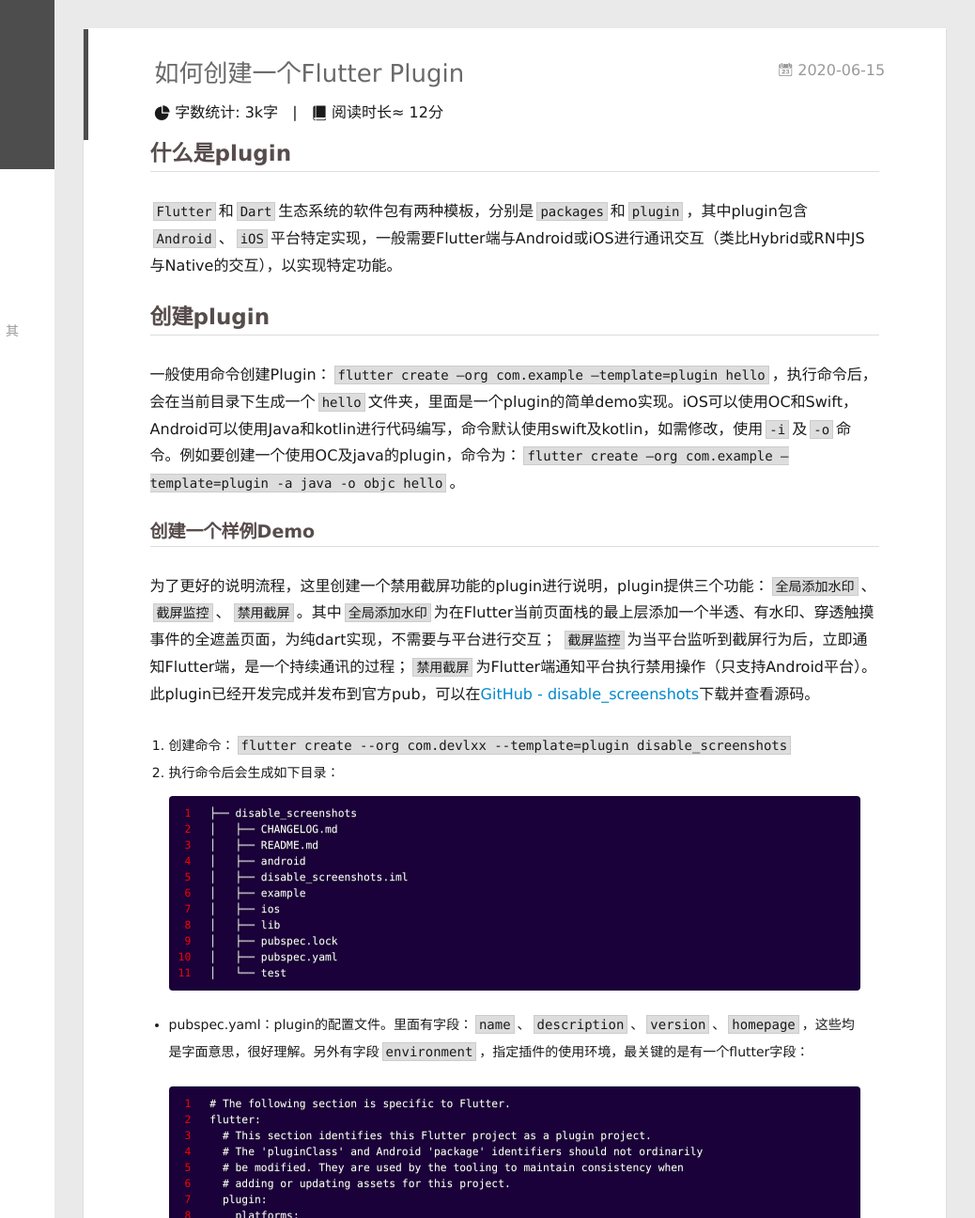
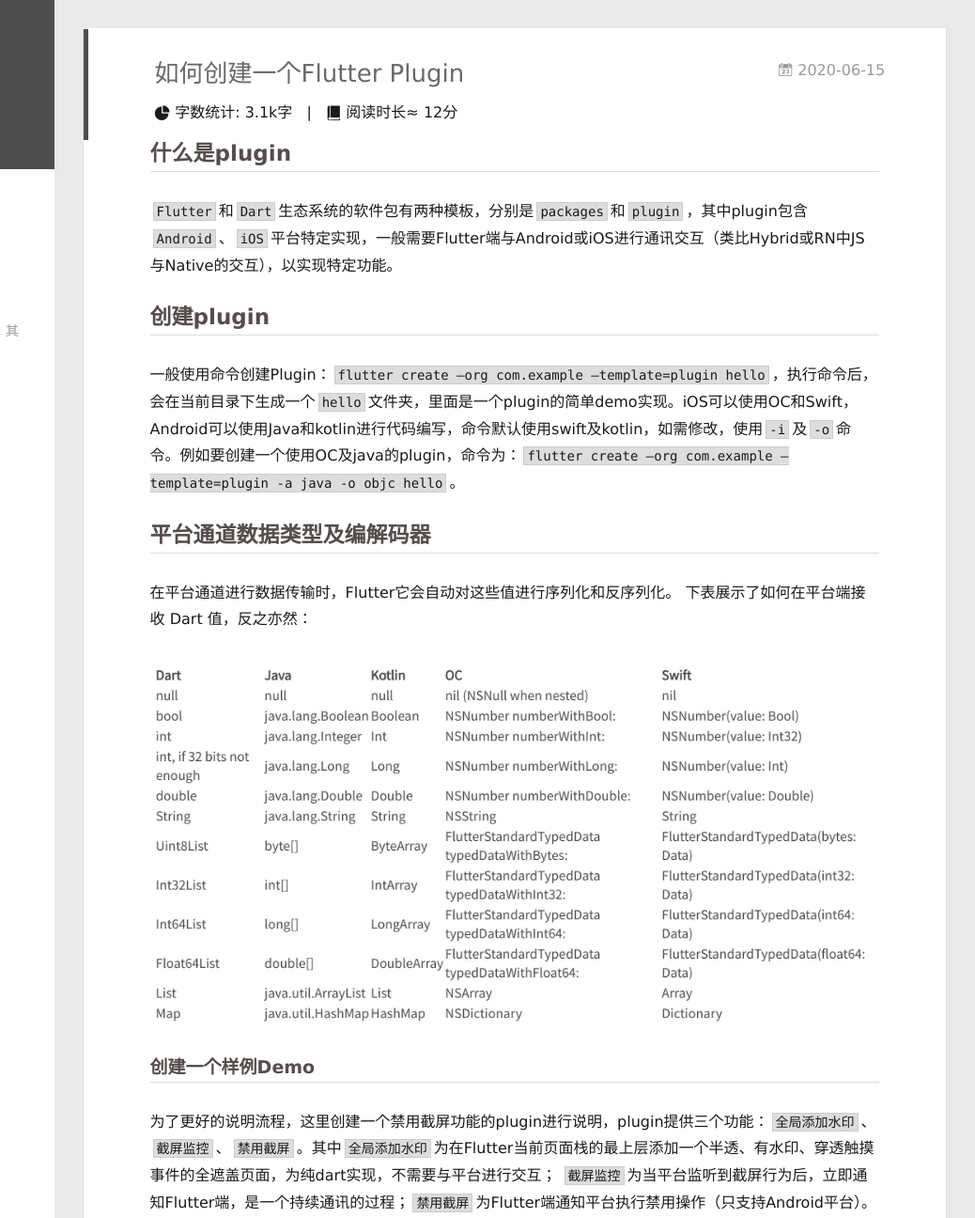
Before and after one commit to StudyData/StudyData.github.io, a plain HTML site: page 2020/06/15/如何创建一个Flutter-Plugin/index.html in a window 1280 px wide and 2400 px high. Shown: the top 1296 px of the page at 94% size, 242-1280 px from the left. Drawn offline with Linux system fonts and the light colour scheme.

Commit message:
Site updated: 2020-06-30 11:35:32

```diff
--- a/2020/06/15/如何创建一个Flutter-Plugin/index.html
+++ b/2020/06/15/如何创建一个Flutter-Plugin/index.html
@@ -16,15 +16,16 @@
 <meta property="og:url" content="http://blog.devlxx.com/2020/06/15/%E5%A6%82%E4%BD%95%E5%88%9B%E5%BB%BA%E4%B8%80%E4%B8%AAFlutter-Plugin/index.html">
 <meta property="og:site_name" content="星的天空的博客">
 <meta property="og:description" content="什么是pluginFlutter和Dart生态系统的软件包有两种模板，分别是packages和plugin，其中plugin包含Android、iOS平台特定实现，一般需要Flutter端与Android或iOS进行通讯交互（类比Hybrid或RN中JS与Native的交互），以实现特定功能。  创建plugin一般使用命令创建Plugin：flutter create —org com.exam">
+<meta property="og:image" content="http://blog.devlxx.com/2020/06/15/%E5%A6%82%E4%BD%95%E5%88%9B%E5%BB%BA%E4%B8%80%E4%B8%AAFlutter-Plugin/args.jpg">
 <meta property="og:image" content="http://blog.devlxx.com/2020/06/15/%E5%A6%82%E4%BD%95%E5%88%9B%E5%BB%BA%E4%B8%80%E4%B8%AAFlutter-Plugin/PlatformChannels.png">
 <meta property="og:image" content="http://blog.devlxx.com/2020/06/15/%E5%A6%82%E4%BD%95%E5%88%9B%E5%BB%BA%E4%B8%80%E4%B8%AAFlutter-Plugin/bridging.png">
 <meta property="article:published_time" content="2020-06-15T09:51:00.000Z">
-<meta property="article:modified_time" content="2020-06-16T09:27:05.735Z">
+<meta property="article:modified_time" content="2020-06-30T03:35:02.672Z">
 <meta property="article:author" content="Stellar">
 <meta property="article:tag" content="技术笔记">
 <meta property="article:tag" content="Flutter">
 <meta name="twitter:card" content="summary">
-<meta name="twitter:image" content="http://blog.devlxx.com/2020/06/15/%E5%A6%82%E4%BD%95%E5%88%9B%E5%BB%BA%E4%B8%80%E4%B8%AAFlutter-Plugin/PlatformChannels.png">
+<meta name="twitter:image" content="http://blog.devlxx.com/2020/06/15/%E5%A6%82%E4%BD%95%E5%88%9B%E5%BB%BA%E4%B8%80%E4%B8%AAFlutter-Plugin/args.jpg">
 
     <link rel="alternative" href="/atom.xml" title="星的天空的博客" type="application/atom+xml">
 
@@ -211,7 +212,7 @@
       <!-- 百度字体平台:http://fontstore.baidu.com/static/editor/index.html -->
       <i class="icon-statistics"></i>
       <span class="post-meta-item-text"> 字数统计:</span>
-      <span class="post-count">3k字</span>
+      <span class="post-count">3.1k字</span>
     </span>
   </span>
 
@@ -233,6 +234,8 @@
 
     <h2 id="什么是plugin"><a href="#什么是plugin" class="headerlink" title="什么是plugin"></a>什么是plugin</h2><p><code>Flutter</code>和<code>Dart</code>生态系统的软件包有两种模板，分别是<code>packages</code>和<code>plugin</code>，其中plugin包含<code>Android</code>、<code>iOS</code>平台特定实现，一般需要Flutter端与Android或iOS进行通讯交互（类比Hybrid或RN中JS与Native的交互），以实现特定功能。 </p>
 <h2 id="创建plugin"><a href="#创建plugin" class="headerlink" title="创建plugin"></a>创建plugin</h2><p>一般使用命令创建Plugin：<code>flutter create —org com.example —template=plugin hello</code>，执行命令后，会在当前目录下生成一个<code>hello</code>文件夹，里面是一个plugin的简单demo实现。iOS可以使用OC和Swift，Android可以使用Java和kotlin进行代码编写，命令默认使用swift及kotlin，如需修改，使用<code>-i</code>及<code>-o</code>命令。例如要创建一个使用OC及java的plugin，命令为：<code>flutter create —org com.example —template=plugin -a java -o objc hello</code>。</p>
+<h2 id="平台通道数据类型及编解码器"><a href="#平台通道数据类型及编解码器" class="headerlink" title="平台通道数据类型及编解码器"></a>平台通道数据类型及编解码器</h2><p>在平台通道进行数据传输时，Flutter它会自动对这些值进行序列化和反序列化。 下表展示了如何在平台端接收 Dart 值，反之亦然：</p>
+<p><img src="args.jpg" alt=""></p>
 <h3 id="创建一个样例Demo"><a href="#创建一个样例Demo" class="headerlink" title="创建一个样例Demo"></a>创建一个样例Demo</h3><p>为了更好的说明流程，这里创建一个禁用截屏功能的plugin进行说明，plugin提供三个功能：<code>全局添加水印</code>、<code>截屏监控</code>、<code>禁用截屏</code>。其中<code>全局添加水印</code>为在Flutter当前页面栈的最上层添加一个半透、有水印、穿透触摸事件的全遮盖页面，为纯dart实现，不需要与平台进行交互； <code>截屏监控</code>为当平台监听到截屏行为后，立即通知Flutter端，是一个持续通讯的过程；<code>禁用截屏</code>为Flutter端通知平台执行禁用操作（只支持Android平台）。<br>此plugin已经开发完成并发布到官方pub，可以在<a href="https://github.com/xx-li/disable_screenshots" target="_blank" rel="noopener">GitHub - disable_screenshots</a>下载并查看源码。</p>
 <a id="more"></a>
 
```
Also changed, not shown: 2020/06/29/使用Xcode模板加速及规范开发/index.html (+2 -2 lines), content.json (+1 -1 lines), index.html (+2 -0 lines), 2020/06/15/如何创建一个Flutter-Plugin/args.jpg (added).
